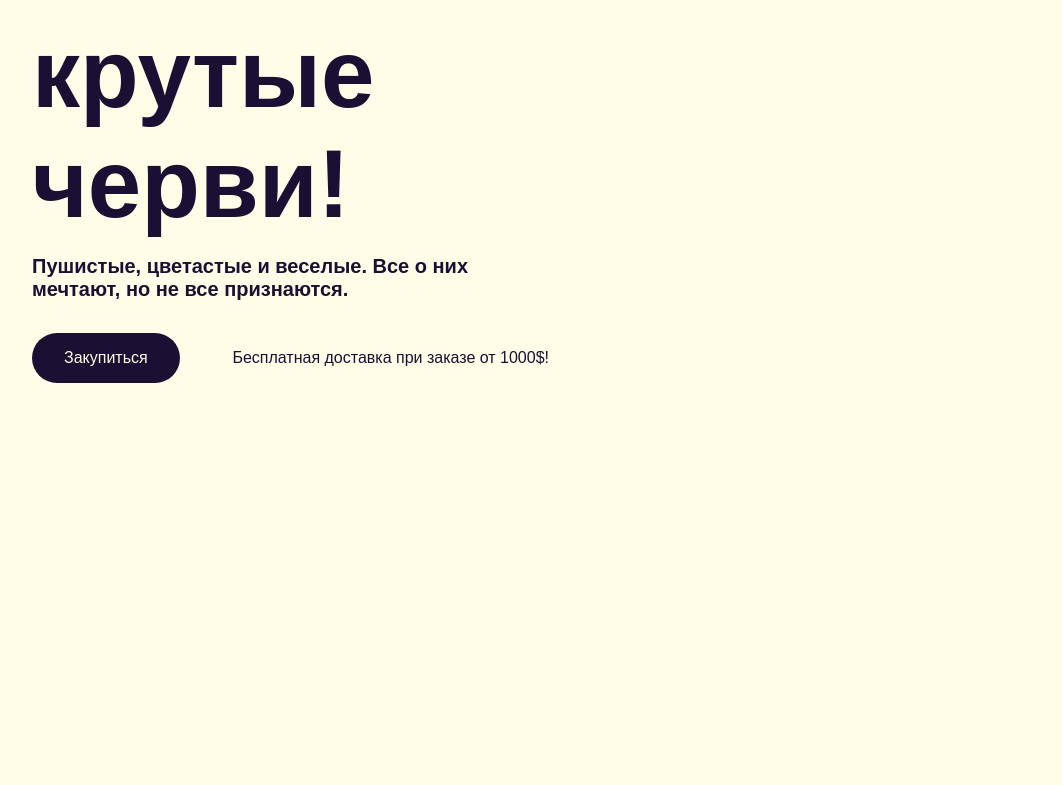
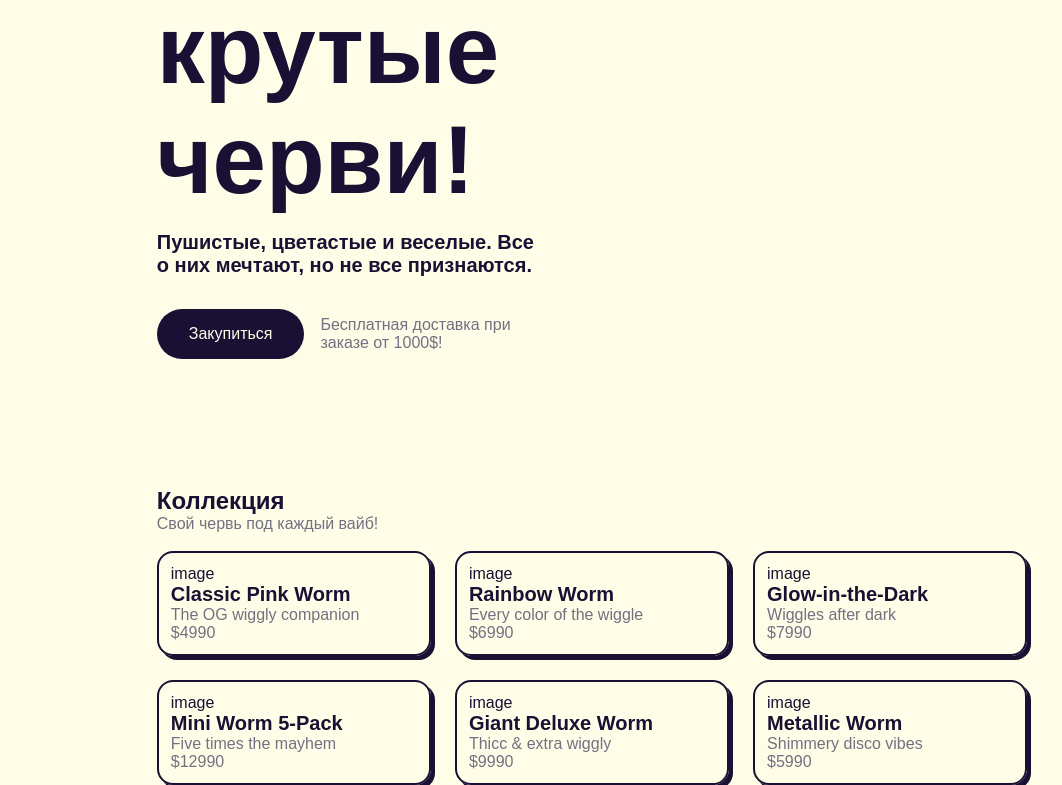
Before and after one commit to otiosumax/squirmles-shop, a React (Vite) app: page / in a window 1280 px wide. Shown: the part 243-1028 px from the top of the page, without its empty margins (48-1110 px from the left). Before the commit the page ends 800 px from the top, so only its background shows below. Built offline with nearby package versions, Linux system fonts and the light colour scheme; a web font is replaced by a local one.

Commit message:
completed hero, some font tweaks and started making product cards

```diff
--- a/package.json
+++ b/package.json
@@ -15,7 +15,6 @@
   },
   "devDependencies": {
     "@eslint/js": "^10.0.1",
-    "@types/node": "^24.12.3",
     "@types/react": "^19.2.14",
     "@types/react-dom": "^19.2.3",
     "@vitejs/plugin-react": "^6.0.1",
--- /dev/null
+++ b/public/sample.json
@@ -0,0 +1,80 @@
+[
+  {
+    "id": 1,
+    "name": "Classic Pink Worm",
+    "tagline": "The OG wiggly companion",
+    "price": 4.99,
+    "color": "#FF3EA5",
+    "bg": "#FFF0F8",
+    "badge": "Bestseller",
+    "badgeColor": "#FF3EA5",
+    "Worm": "WormPink",
+    "stars": 4.9,
+    "reviews": 2341
+  },
+  {
+    "id": 2,
+    "name": "Rainbow Worm",
+    "tagline": "Every color of the wiggle",
+    "price": 6.99,
+    "color": "#4DB8FF",
+    "bg": "#F0F8FF",
+    "badge": "Fan Fave",
+    "badgeColor": "#4DB8FF",
+    "Worm": "WormRainbow",
+    "stars": 4.8,
+    "reviews": 1887
+  },
+  {
+    "id": 3,
+    "name": "Glow-in-the-Dark",
+    "tagline": "Wiggles after dark",
+    "price": 7.99,
+    "color": "#7FDB67",
+    "bg": "#F2FFF0",
+    "badge": "New",
+    "badgeColor": "#7FDB67",
+    "Worm": "WormGlow",
+    "stars": 4.7,
+    "reviews": 654
+  },
+  {
+    "id": 4,
+    "name": "Mini Worm 5-Pack",
+    "tagline": "Five times the mayhem",
+    "price": 12.99,
+    "color": "#A78BFA",
+    "bg": "#F5F0FF",
+    "badge": "Best Value",
+    "badgeColor": "#A78BFA",
+    "Worm": "WormMini",
+    "stars": 4.9,
+    "reviews": 3102
+  },
+  {
+    "id": 5,
+    "name": "Giant Deluxe Worm",
+    "tagline": "Thicc & extra wiggly",
+    "price": 9.99,
+    "color": "#FF8C42",
+    "bg": "#FFF5EE",
+    "badge": "Giant",
+    "badgeColor": "#FF8C42",
+    "Worm": "WormGiant",
+    "stars": 4.6,
+    "reviews": 812
+  },
+  {
+    "id": 6,
+    "name": "Metallic Worm",
+    "tagline": "Shimmery disco vibes",
+    "price": 5.99,
+    "color": "#9B87F5",
+    "bg": "#F8F5FF",
+    "badge": "Limited",
+    "badgeColor": "#9B87F5",
+    "Worm": "WormMetallic",
+    "stars": 4.8,
+    "reviews": 1203
+  }
+]
--- a/src/app.tsx
+++ b/src/app.tsx
@@ -1,5 +1,6 @@
 import "./styles/app.css";
 import Hero from "./components/hero";
+import Collection from "./components/collection";
 
 export default function App() {
   return (
@@ -17,6 +18,7 @@ export default function App() {
         <h2 className="cart">Корзина</h2>
       </div>
       <Hero />
+      <Collection />
     </>
   );
 }
--- /dev/null
+++ b/src/components/collection.tsx
@@ -0,0 +1,29 @@
+import { useEffect, useState } from "react";
+import ItemCard from "./itemCard";
+import type { CardData } from "../model/cardData";
+
+import '../styles/collection.css'
+
+export default function Collection() {
+  const [items, setItems] = useState<CardData[]>([]);
+
+  useEffect(() => {
+    fetch("/sample.json")
+      .then((response) => response.json())
+      .then((data) => setItems(data))
+      .catch((error) => console.error("Ошибка:", error));
+  }, []);
+
+  return (
+    <div className="collection">
+      <h1>Коллекция</h1>
+      <p>Свой червь под каждый вайб!</p>
+      <br />
+      <div className="selling-items">
+      {items.map((item) => (
+        <ItemCard key={item.id} item={item} />
+      ))}
+      </div>
+    </div>
+  );
+}
--- /dev/null
+++ b/src/components/itemCard.tsx
@@ -0,0 +1,15 @@
+import "../styles/itemCard.css";
+import type { CardData } from "../model/cardData";
+
+export default function ItemCard({ item }: { item: CardData }) {
+  return (
+    <div className="item-card">
+      <div className="item-image"> image</div>
+      <div className="item-info">
+        <h2 className="item-name">{item.name}</h2>
+        <p className="item-description">{item.tagline}</p>
+        <p className="item-price">${item.price*1000}</p>
+      </div>
+    </div>
+  );
+}
--- /dev/null
+++ b/src/model/cardData.ts
@@ -0,0 +1,13 @@
+export interface CardData {
+  id: string;
+  name: string;
+  tagline: string;
+  price: number;
+  color: string;
+  bg: string;
+  badge: string;
+  badgeColor: string;
+  Worm: string;
+  stars: number;
+  reviews: number;
+}
--- a/src/styles/app.css
+++ b/src/styles/app.css
@@ -33,7 +33,7 @@
     background-color: var(--primary);
     color: var(--background);
     padding: 6px 12px;
-    border-radius: 1000pt;
+    border-radius: var(--radius);
 
     cursor: pointer;
   }
@@ -45,5 +45,11 @@
 }
 
 body {
-  margin: 0;
+  margin: 0 clamp(32px, 16vw, 256px);
+  padding: 0;
 }
+@media (max-width: 1024px) {
+  body {
+    margin: 0 32px
+  }
+}
--- /dev/null
+++ b/src/styles/collection.css
@@ -0,0 +1,18 @@
+.selling-items {
+  display: grid;
+  grid-template-columns: 1fr 1fr 1fr;
+  gap: 24px;
+}
+
+@media (max-width: 1024px) {
+  .selling-items {
+    grid-template-columns: 1fr 1fr;
+  }
+}
+
+
+@media (max-width: 724px) {
+  .selling-items {
+    grid-template-columns: 1fr;
+  }
+}
--- a/src/styles/font.css
+++ b/src/styles/font.css
@@ -4,3 +4,7 @@ html {
   font-family: 'LXGW Marker Gothic', sans-serif;
   font-size: var(--font-size);
 }
+
+p {
+  font-family: sans-serif;
+}
--- a/src/styles/hero.css
+++ b/src/styles/hero.css
@@ -1,19 +1,22 @@
 .hero {
   display: grid;
   grid-template-columns: 1fr 1fr;
+  grid-template-rows: auto auto;
   table-layout: fixed;
   gap: 16px 86px;
-  margin: 80px;
+  margin: 128px 0;
+  height: auto;
+  box-sizing: border-box;
 
   h1 {
     font-size: clamp(48px, 7.5vw, 100px);
   }
-
   .shop-and-shipping {
     margin-top: 32px;
     display: flex;
     align-items: center;
     justify-content: space-between;
+    gap: 16px;
 
     .shop-button {
       background-color: var(--foreground);
@@ -29,7 +32,6 @@
 @media (max-width: 1024px) {
   .hero {
     grid-template-columns: 1fr;
-    margin: 48px;
 
     h1 {
       font-size: 3rem;
--- a/src/styles/index.css
+++ b/src/styles/index.css
@@ -1,6 +1,8 @@
 :root {
   --background: #fffde8;
   --foreground: #1a1033;
+  --muted: ececf0;
+  --muted-foreground: #717182;
   --primary: #ff3ea5;
   --secondary: #b9f5a0;
   --border: #1a1033;
@@ -27,6 +29,7 @@ body {
 
 p {
   font-size: var(--font-size);
+  color: var(--muted-foreground);
   margin: 0;
 }
 
--- /dev/null
+++ b/src/styles/itemCard.css
@@ -0,0 +1,20 @@
+.item-card {
+  width: 100%;
+  height: 100%;
+
+  padding: 12px;
+
+  box-sizing: border-box;
+
+  border: var(--border-width) solid var(--border);
+  border-radius: var(--radius);
+
+  box-shadow: calc(2 * var(--border-width)) calc(2 * var(--border-width))
+    var(--border);
+
+  transition: 200ms;
+}
+
+.item-card:hover {
+  transform: translate(0, -2px);
+}
```
Also changed, not shown: 1 other file (tests, documents, lock files or other folders).
